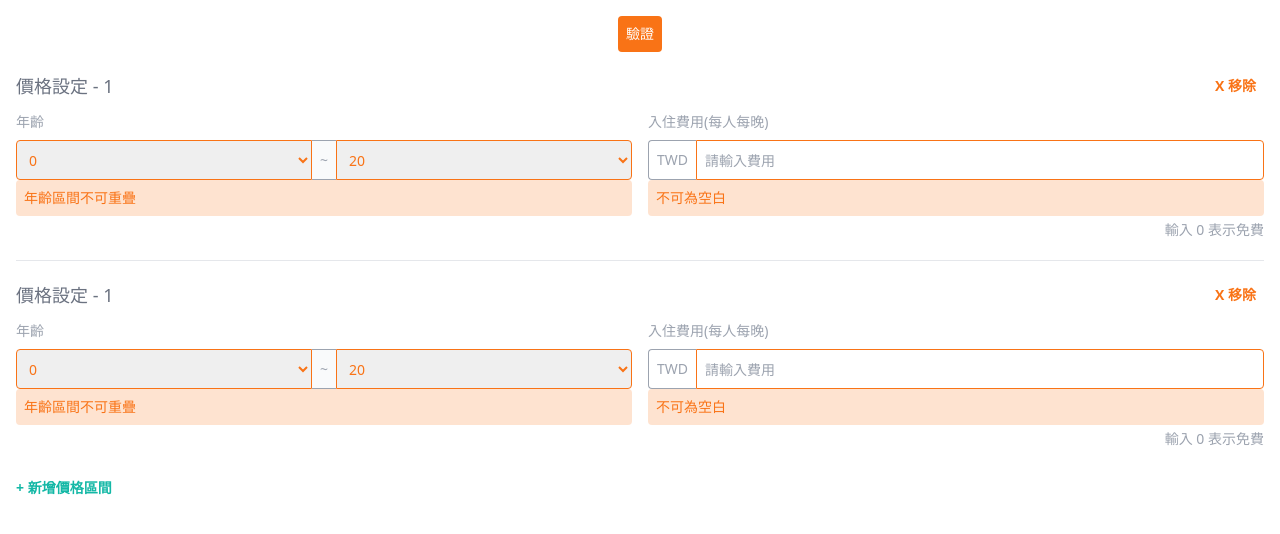
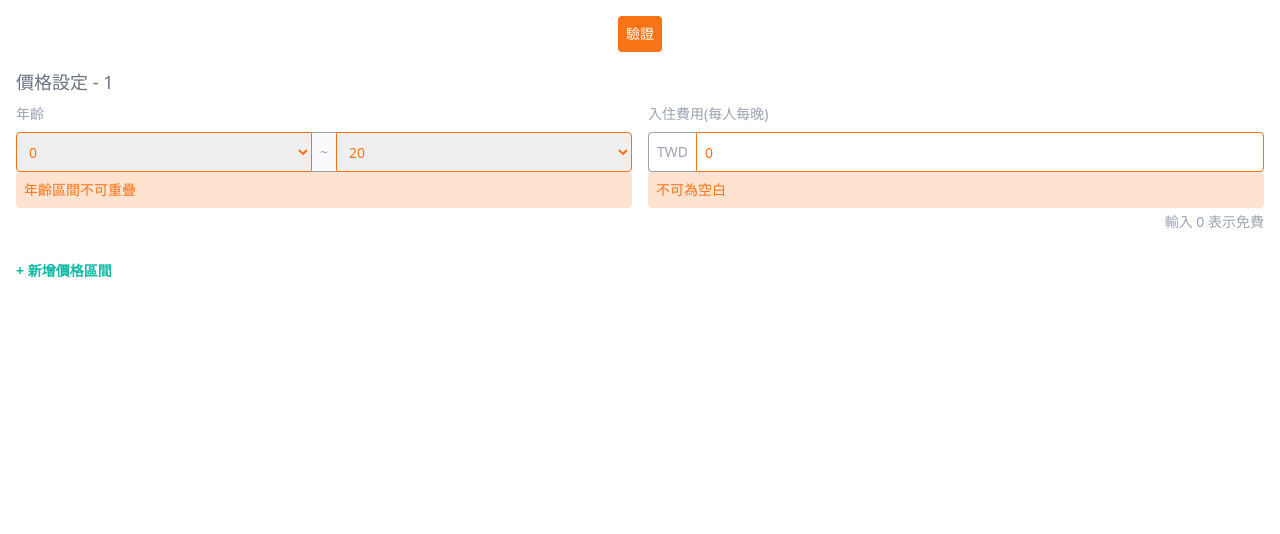
Before and after one commit to stranger583/form-validation, a React (Create React App) app: page / in a window 1280 px wide. Shown: the top 534 px of the page. Built offline with nearby package versions, Linux system fonts and the light colour scheme.

Commit message:
feat: add data props to AgeGroupPriceList component

```diff
--- a/src/App.tsx
+++ b/src/App.tsx
@@ -10,8 +10,8 @@ const initData = {
 }
 
 function App() {
-  const [data,setData] = useState<AgeGroupPriceType[]>([initData]);
-  const [error,setError] = useState();
+  const [data, setData] = useState<AgeGroupPriceType[]>([initData]);
+  const [error, setError] = useState();
 
   function updatedList(){}
 
@@ -22,7 +22,7 @@ function App() {
   return (
     <form className='w-vw h-dvh p-4 flex flex-col items-center max-w-screen-xl mx-auto'>
       <Button type='submit' variant='validation'>驗證</Button>
-        <AgeGroupPriceList/>
+        <AgeGroupPriceList data={data} />
       <Button type='button' variant='add' className=' self-start'>+ 新增價格區間</Button>
     </form>
   );
--- a/src/components/age-group-price-list.tsx
+++ b/src/components/age-group-price-list.tsx
@@ -1,10 +1,16 @@
 import AgeGroupPrice from "./age-group-price"
+import type { AgeGroupPriceType } from '../types';
 
-export default function AgeGroupPriceList() {
+interface Props {
+    data: AgeGroupPriceType[];
+}
+
+export default function AgeGroupPriceList({ data }:Props) {
   return (
     <div className='w-full'>
-        <AgeGroupPrice/>
-        <AgeGroupPrice/>
+        {data.map( (item,i) =>(
+            <AgeGroupPrice key={i} value={item} Seq={i+1}/>
+        ))}
     </div>
 
   )
--- a/src/components/age-group-price.tsx
+++ b/src/components/age-group-price.tsx
@@ -1,17 +1,25 @@
 import AgeGroupSelect from "./age-group-select"
 import PriceInput from "./price-input"
 import { Button } from "./ui/button"
+import type { AgeGroupPriceType } from '../types';
 
-export default function AgeGroupPrice() {
+interface Props {
+    value:AgeGroupPriceType;
+    Seq:number;
+}
+
+export default function AgeGroupPrice({value, Seq}:Props) {
+    const {ageGroup, price} = value;
+    const isFirstItem = Seq !==1;
     return (
     <div className='border-b border-400 last:border-transparent w-full py-4'>
         <div className='flex justify-between items-center text-lg text-gray-500'>
-                <h3>價格設定 - 1</h3>
-                <Button variant="remove">X 移除</Button>
+                <h3>價格設定 - {Seq}</h3>
+                {isFirstItem && <Button variant="remove">X 移除</Button>}
         </div>
         <div className='flex gap-4 w-full'>
-                <AgeGroupSelect/>
-                <PriceInput/>
+                <AgeGroupSelect ageGroup={ageGroup}/>
+                <PriceInput price={price}/>
         </div>
     </div>
     )
--- a/src/components/age-group-select.tsx
+++ b/src/components/age-group-select.tsx
@@ -1,13 +1,19 @@
 import { Select,Option } from './ui/select'
 import { AGES } from '../constant'
 import { cN } from '../libs/tw-marge'
+import type { AgeGroupPriceType } from '../types';
 
-function AgeGroupSelect() {
+interface Props {
+    ageGroup:AgeGroupPriceType['ageGroup']
+}
+
+function AgeGroupSelect({ageGroup}:Props) {
+    const [startAge, endAge] = ageGroup
   return (
     <div className='w-1/2 text-sm'>
         <h3 className='text-gray-400 py-2'>年齡</h3>
         <div className='flex items-center w-full h-10'>
-        <Select className={cN('rounded-l',{'border-orange-500 text-orange-500':true})} value={AGES[0]}>
+        <Select className={cN('rounded-l',{'border-orange-500 text-orange-500':true})} value={startAge}>
         {AGES.map((age) => (
                 <Option key={age}>
                 {age}
@@ -15,7 +21,7 @@ function AgeGroupSelect() {
             ))}
         </Select>
         <div className='flex items-center p-2 border-y border-gray-400 text-gray-400 bg-gray-50 h-full'>~</div>
-        <Select className={cN('rounded-r',{'border-orange-500 text-orange-500':true})} value={AGES.at(-1)}>
+        <Select className={cN('rounded-r',{'border-orange-500 text-orange-500':true})} value={endAge}>
         {AGES.map((age) => (
                 <Option key={age}>
                 {age}
--- a/src/components/price-input.tsx
+++ b/src/components/price-input.tsx
@@ -1,13 +1,19 @@
 import { cN } from '../libs/tw-marge'
 import { Input } from './ui/input'
+import type { AgeGroupPriceType } from '../types';
 
-function PriceInput() {
+interface Props {
+    price:AgeGroupPriceType['price']
+}
+
+function PriceInput({price}:Props) {
   return (
     <div className='w-1/2 text-sm'>
         <h3 className='text-gray-400 py-2'>入住費用(每人每晚)</h3>
         <div className='flex items-center w-full h-10'>
             <div className='flex items-center text-gray-400 p-2 border border-r-0 rounded-l h-full border-gray-400'>TWD</div>
             <Input
+                value={price}
                 placeholder='請輸入費用'
                 className={cN(' rounded-r',{'border-orange-500 text-orange-500':true})}
             />
```
